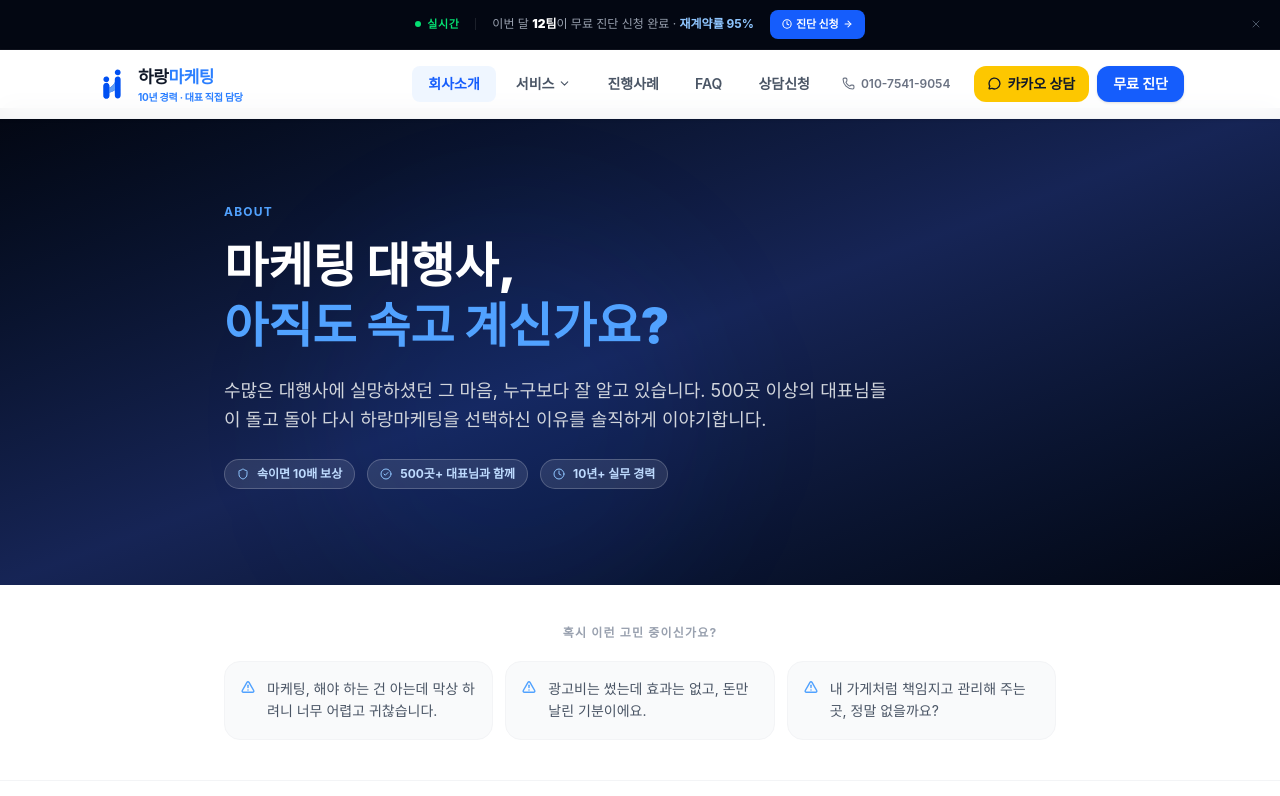
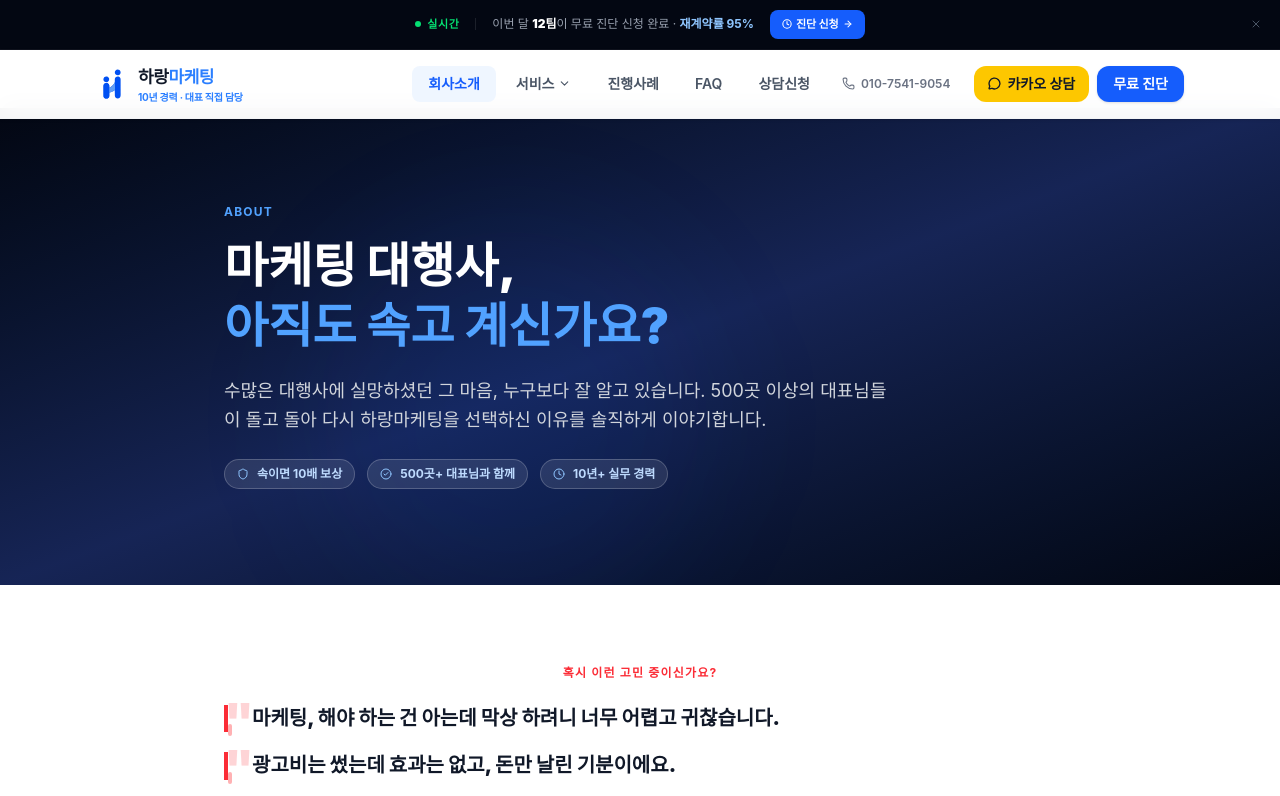
Before and after one commit to jty0221-del/harangmarketing, a Next.js app: page /about in a window 1280 px wide. Shown: the top 796 px of the page. Built offline with nearby package versions, Linux system fonts and the light colour scheme.

Commit message:
about: 고민 섹션 빨간 인용구 스타일로 개선

```diff
--- a/app/about/page.tsx
+++ b/app/about/page.tsx
@@ -134,18 +134,19 @@ export default function AboutPage() {
         </section>
 
         {/* Pain Points */}
-        <section className="py-10 bg-white border-b border-gray-100">
+        <section className="py-14 md:py-20 bg-white border-b border-gray-100">
           <div className="max-w-4xl mx-auto px-4 md:px-6 lg:px-8">
-            <p className="text-xs font-bold text-gray-400 uppercase tracking-widest mb-5 text-center">혹시 이런 고민 중이신가요?</p>
-            <div className="grid grid-cols-1 sm:grid-cols-3 gap-3">
+            <p className="text-xs font-bold text-red-500 uppercase tracking-widest mb-6 text-center">혹시 이런 고민 중이신가요?</p>
+            <div className="space-y-5">
               {[
                 "마케팅, 해야 하는 건 아는데 막상 하려니 너무 어렵고 귀찮습니다.",
                 "광고비는 썼는데 효과는 없고, 돈만 날린 기분이에요.",
                 "내 가게처럼 책임지고 관리해 주는 곳, 정말 없을까요?",
-              ].map((text) => (
-                <div key={text} className="bg-gray-50 border border-gray-100 rounded-2xl p-4 flex items-start gap-3">
-                  <AlertTriangle size={14} className="text-blue-400 mt-0.5 shrink-0" strokeWidth={2.5} />
-                  <p className="text-sm text-gray-600 leading-relaxed">{text}</p>
+              ].map((text, i) => (
+                <div key={i} className="relative pl-6 border-l-4 border-red-500">
+                  <div className="absolute -top-2 -left-1 text-red-500 text-5xl font-black leading-none select-none opacity-20">"</div>
+                  <p className="text-lg md:text-xl font-black text-gray-900 leading-snug">{text}</p>
+                  <div className="absolute -bottom-1 left-0 w-1 h-3 bg-red-400 rounded-full opacity-50" />
                 </div>
               ))}
             </div>
```
